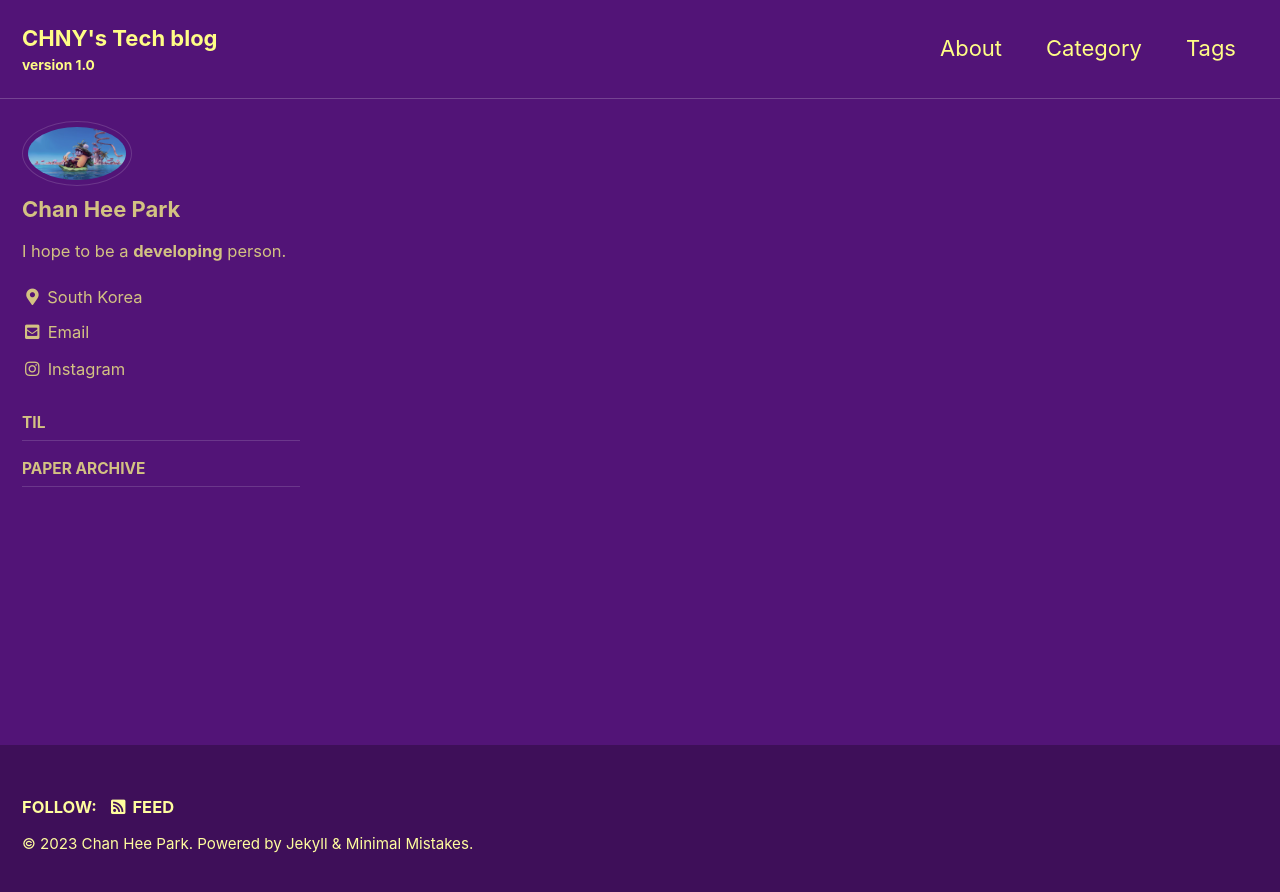
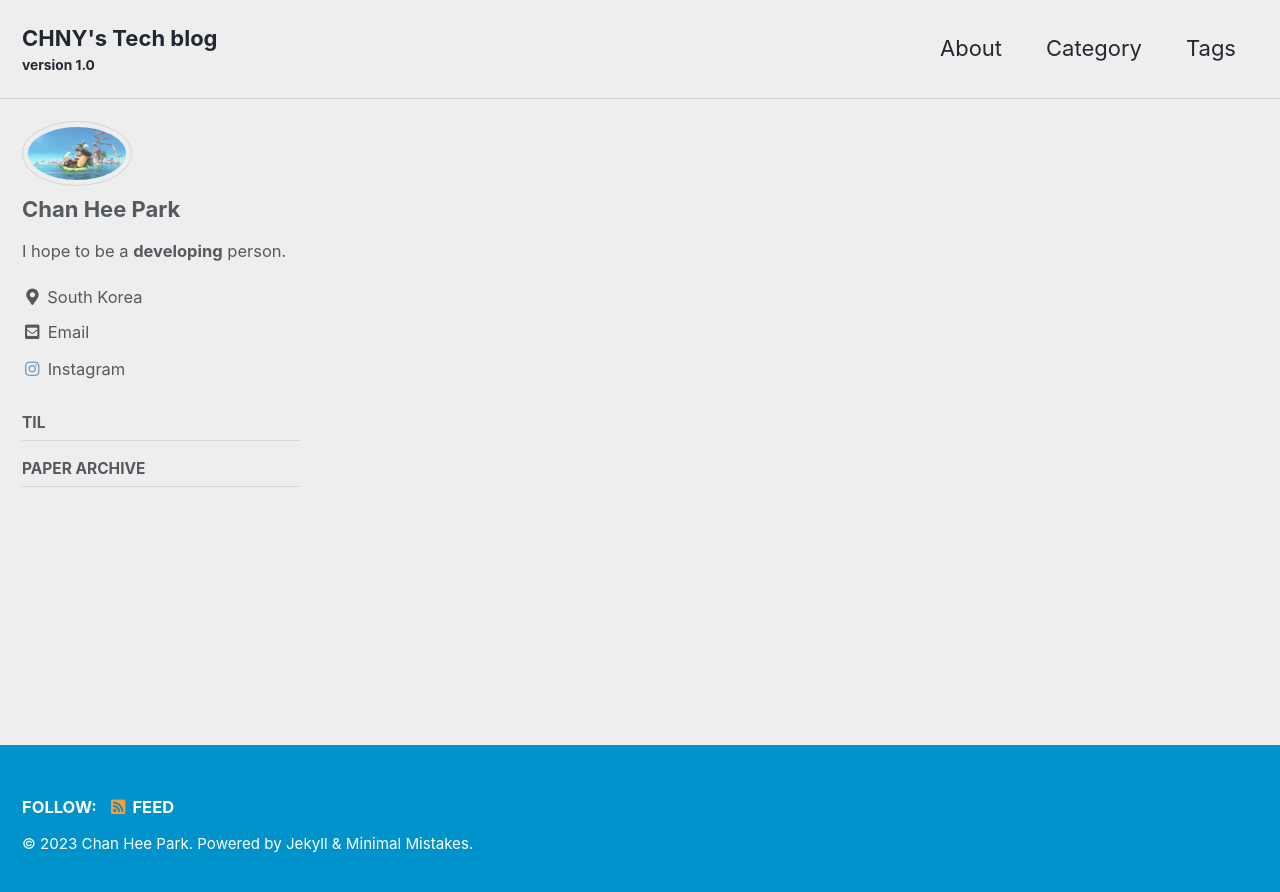
Before and after one commit to chnychny/chnychny.github.io, a Jekyll site: the page built from index.html, in a window 1280 px wide. Shown: the top 892 px of the page. Built offline with Jekyll 4.4.1, drawn with Linux system fonts in a browser that asks for light colours; cached includes are drawn as plain includes; the list of posts is cut into pages by our own code.

Commit message:
Update _config.yml

```diff
--- a/_config.yml
+++ b/_config.yml
@@ -12,7 +12,7 @@
 
 # theme                  : "minimal-mistakes-jekyll"
 remote_theme           : "mmistakes/minimal-mistakes"
-minimal_mistakes_skin    : "plum" # "air", "aqua", "contrast", "dark", "dirt", "neon", "mint", "plum", "sunrise"
+minimal_mistakes_skin    : "air" # "air", "aqua", "contrast", "dark", "dirt", "neon", "mint", "plum", "sunrise"
 
 # Site Settings
 locale                   : "en-US"
```
